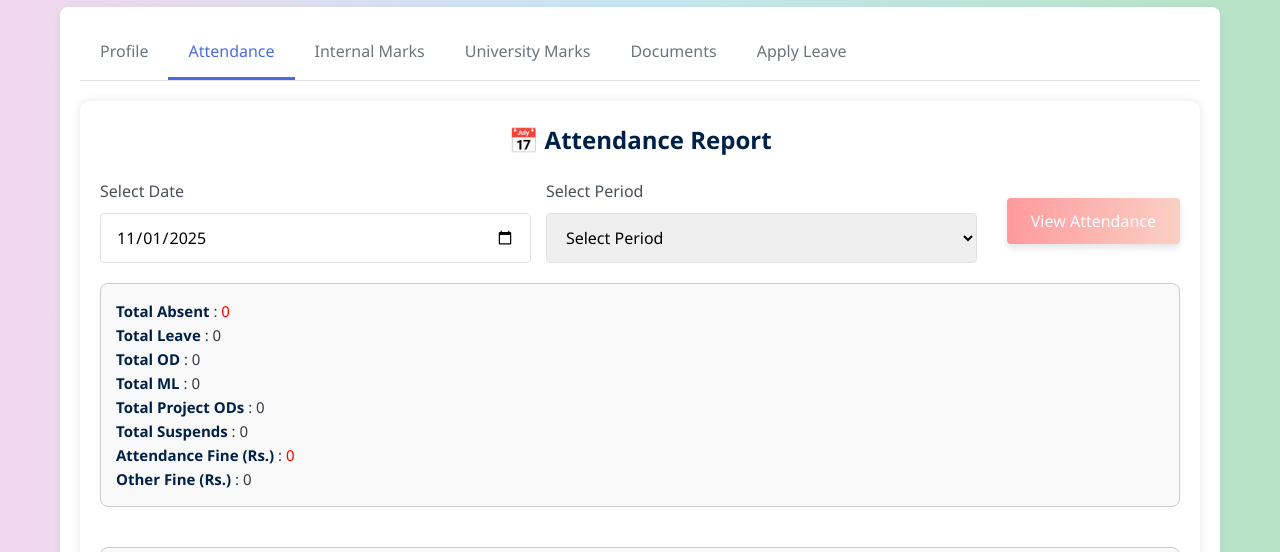
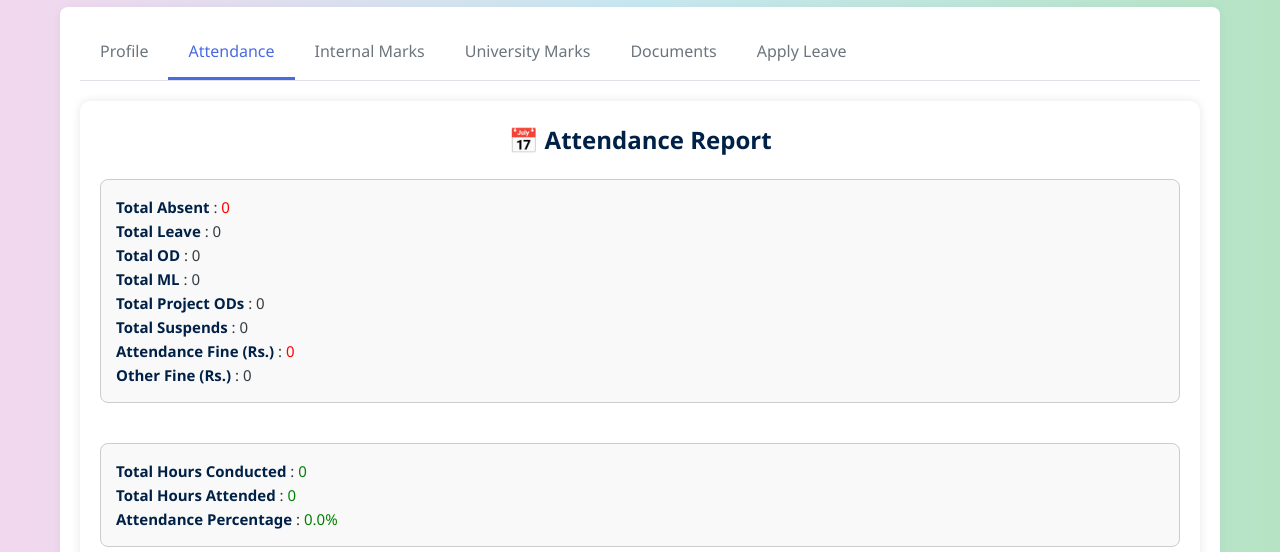
Before and after one commit to wonder777-vs/Miniproject, a website: page student.html in a window 1280 px wide. Both pictures are taken after a click on the element "Attendance". Shown: the part 190-742 px from the top of the page. Drawn offline with Linux system fonts and the light colour scheme.

Commit message:
Remove date and period selectors from student attendance page

```diff
--- a/student.html
+++ b/student.html
@@ -710,31 +710,6 @@
                     <div class="attendance-container">
                         <h2>📅 Attendance Report</h2>
 
-                        <div class="attendance-controls">
-                            <div class="form-group">
-                                <label class="form-label" for="attendanceDate">Select Date</label>
-                                <input type="date" id="attendanceDate" class="form-control" />
-                            </div>
-                            <div class="form-group">
-                                <label class="form-label" for="attendancePeriod">Select Period</label>
-                                <select id="attendancePeriod" class="form-control">
-                                    <option value="">Select Period</option>
-                                    <option value="9.00 to 9.50">9.00 to 9.50</option>
-                                    <option value="9.50 to 10.40">9.50 to 10.40</option>
-                                    <option value="10.40 to 11.00">10.40 to 11.00 (Break)</option>
-                                    <option value="11.00 to 11.50">11.00 to 11.50</option>
-                                    <option value="11.50 to 12.40">11.50 to 12.40</option>
-                                    <option value="12.40 to 1.30">12.40 to 1.30 (Lunch Break)</option>
-                                    <option value="1.30 to 2.15">1.30 to 2.15</option>
-                                    <option value="2.15 to 3.00">2.15 to 3.00</option>
-                                    <option value="3.00 to 3.15">3.00 to 3.15 (Break)</option>
-                                    <option value="3.15 to 4.00">3.15 to 4.00</option>
-                                    <option value="4.00 to 4.45">4.00 to 4.45</option>
-                                </select>
-                            </div>
-                            <button class="btn btn-primary" id="loadAttendanceBtn">View Attendance</button>
-                        </div>
-
                         <div class="summary-section">
                             <div class="side-box">
                                 <div><span class="label">Total Absent</span> : <span class="highlight-red" id="totalAbsent">0</span></div>
@@ -764,7 +739,7 @@
                             </thead>
                             <tbody id="attendanceTableBody">
                                 <tr>
-                                    <td colspan="3" class="empty-state">Select date and period to view attendance</td>
+                                    <td colspan="3" class="empty-state">No attendance records available</td>
                                 </tr>
                             </tbody>
                         </table>
```
